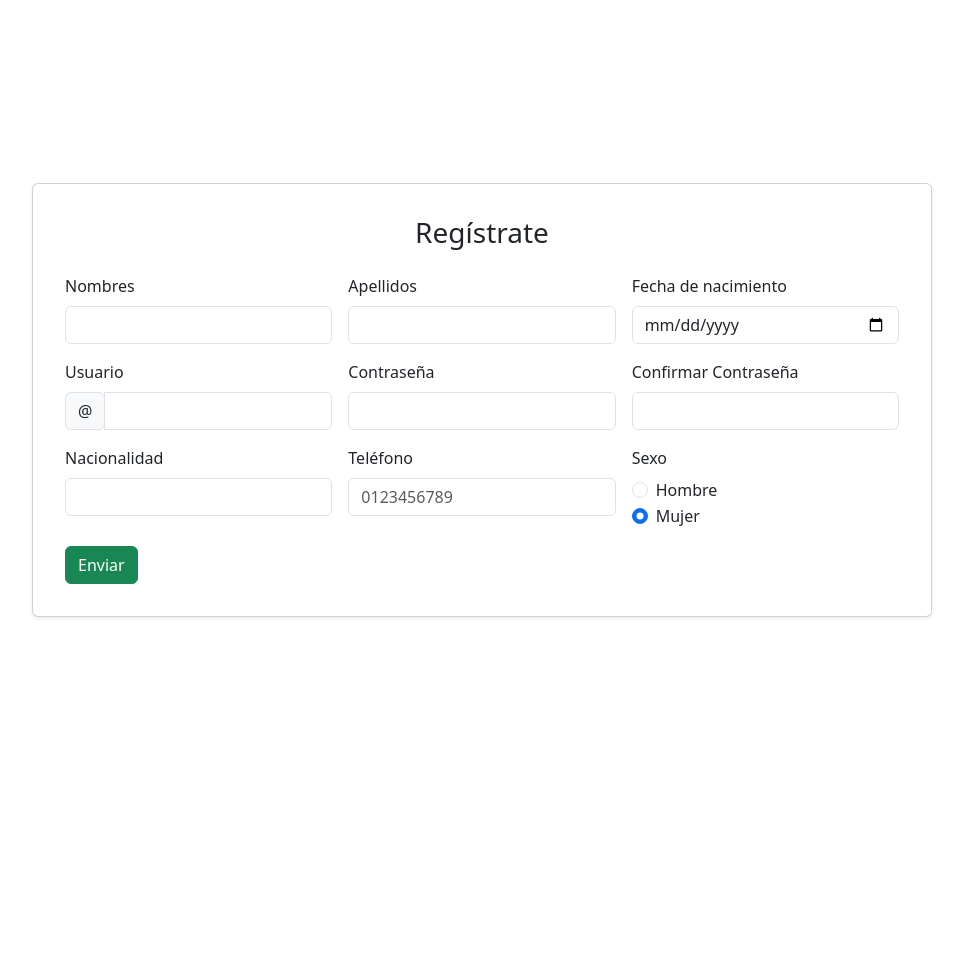
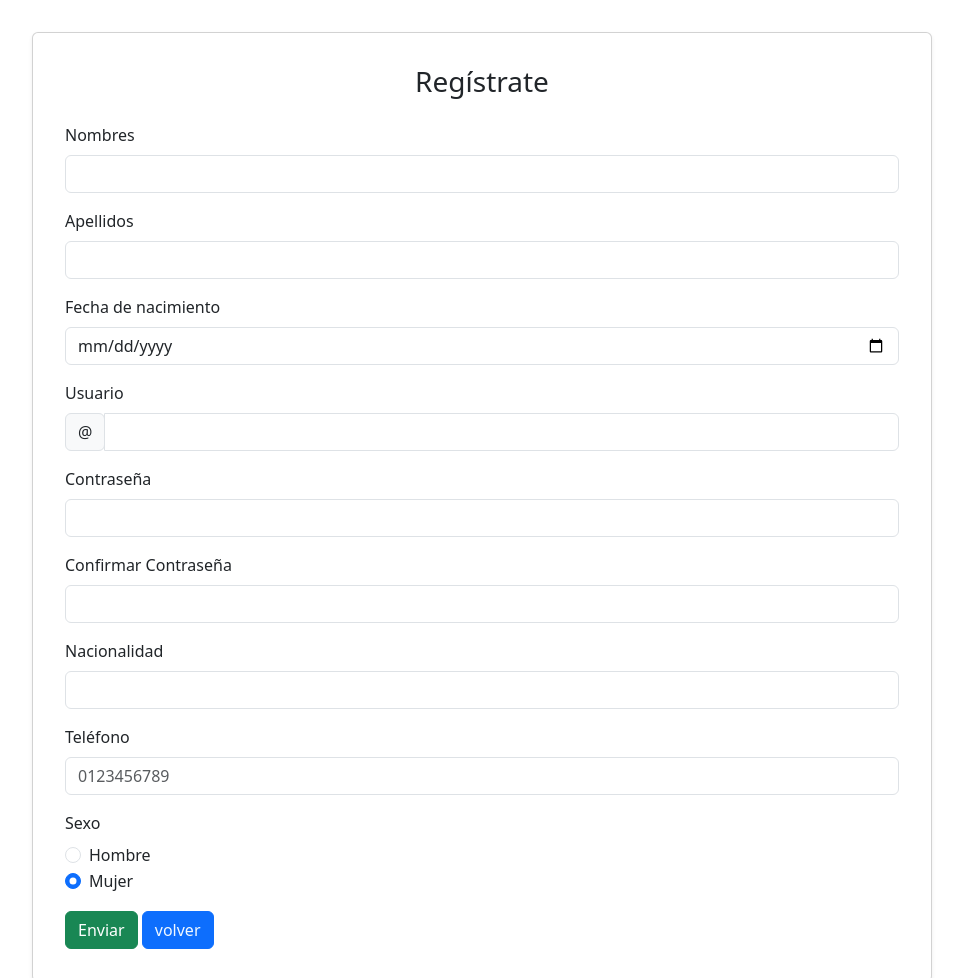
Before and after one commit to duartech-dev/Login, a plain HTML site: page html/form.html in a window 1280 px wide. Shown: the top 978 px of the page, without its empty margins (158-1121 px from the left). Before the commit the page ends 800 px from the top, so only its background shows below. Drawn offline with nearby package versions, Linux system fonts and the light colour scheme.

Commit message:
NewLogin

```diff
--- a/form.html
+++ b/html/form.html
@@ -7,42 +7,42 @@
     <link href="https://cdn.jsdelivr.net/npm/bootstrap@5.3.6/dist/css/bootstrap.min.css" rel="stylesheet" integrity="sha384-4Q6Gf2aSP4eDXB8Miphtr37CMZZQ5oXLH2yaXMJ2w8e2ZtHTl7GptT4jmndRuHDT" crossorigin="anonymous">
 </head>
 <body>
-    <div class="container vh-100 d-flex justify-content-center align-items-center">
-        <div class="card shadow-sm" style="max-width: 900px; width: 100%; padding: 2rem;">
+    <div class="container d-flex justify-content-center align-items-center">
+        <div class="card shadow-sm" style="max-width: 900px; width: 100%; height: 100%; padding: 2rem; margin : 2rem; ">
             <h3 class="card-title text-center mb-4">Regístrate</h3>
             <form class="row g-3">
-                <div class="col-md-4">
+                <div >
                     <label for="nombres" class="form-label">Nombres</label>
                     <input type="text" class="form-control" id="nombres" required>
                 </div>
-                <div class="col-md-4">
+                <div >
                     <label for="apellidos" class="form-label">Apellidos</label>
                     <input type="text" class="form-control" id="apellidos" required>
                 </div>
-                <div class="col-md-4">
+                <div >
                     <label for="fecha" class="form-label">Fecha de nacimiento</label>
                     <input type="date" class="form-control" id="fecha" name="fecha" required>
                 </div>
-                <div class="col-md-4">
+                <div >
                     <label for="usuario" class="form-label">Usuario</label>
                     <div class="input-group has-validation">
                         <span class="input-group-text" id="inputGroupPrepend3">@</span>
                         <input type="text" class="form-control" id="usuario" aria-describedby="inputGroupPrepend3" required>
                     </div>
                 </div>
-                <div class="col-md-4">
+                <div >
                     <label for="password" class="form-label">Contraseña</label>
                     <input type="password" class="form-control" id="password" required>
                 </div>
-                <div class="col-md-4">
+                <div >
                     <label for="confirmPassword" class="form-label">Confirmar Contraseña</label>
                     <input type="password" class="form-control" id="confirmPassword" required>
                 </div>
-                <div class="col-md-4">
+                <div >
                     <label for="nacionalidad" class="form-label">Nacionalidad</label>
                     <input type="text" class="form-control" id="nacionalidad" required>
                 </div>
-                <div class="col-md-4">
+                <div>
                     <label for="telefono" class="form-label">Teléfono</label>
                     <input type="tel" class="form-control" id="telefono" placeholder="0123456789" required>
                 </div>
@@ -63,6 +63,8 @@
                 </div>
                 <div class="col-12">
                     <button class="btn btn-success" type="submit">Enviar</button>
+                    <button class="btn btn-primary" ><a href="/index.html"   style="text-decoration: none; color: aliceblue;" >volver</a></button>
+
                 </div>
             </form>
         </div>
```
Also changed, not shown: index.html (+5 -3 lines), js/aprender.js (added, +18 -0 lines).
